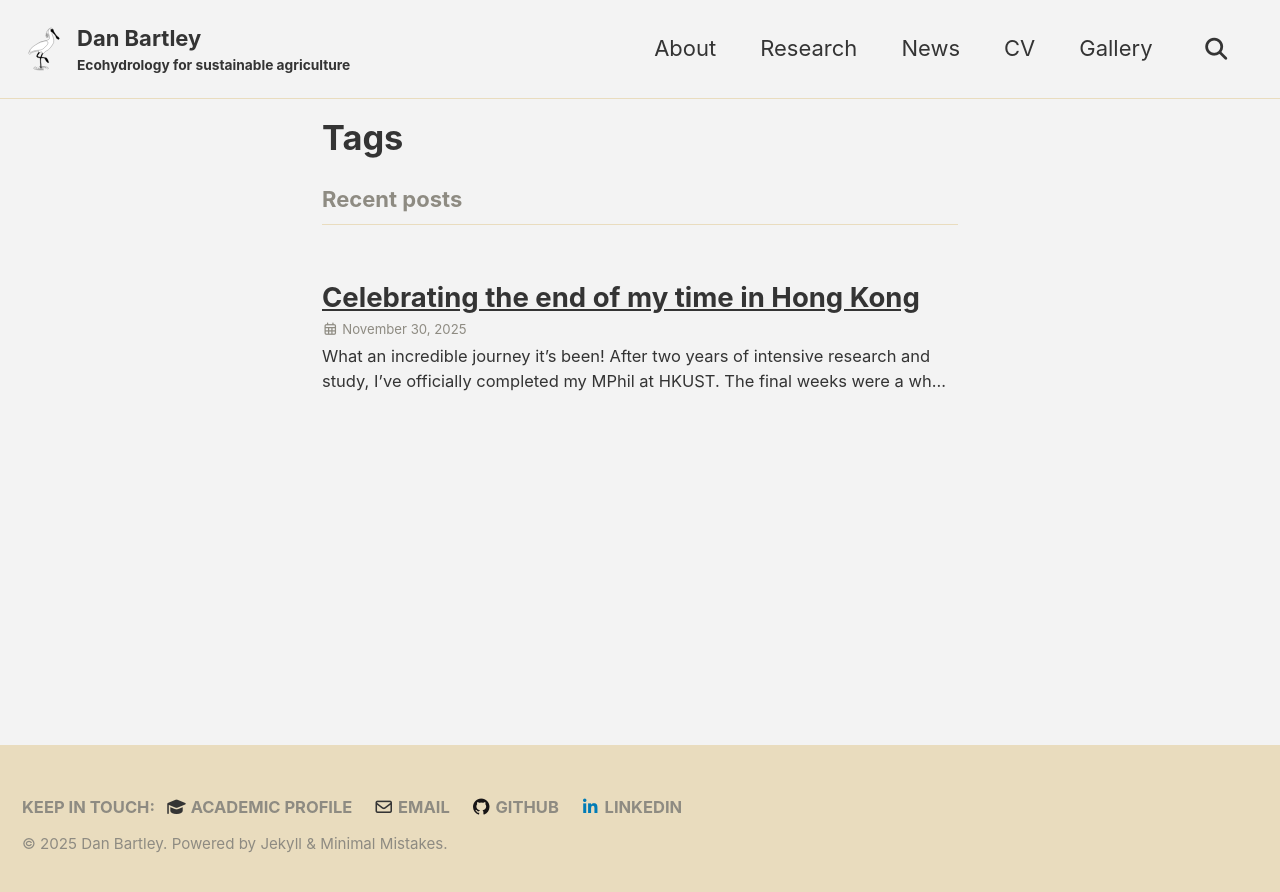
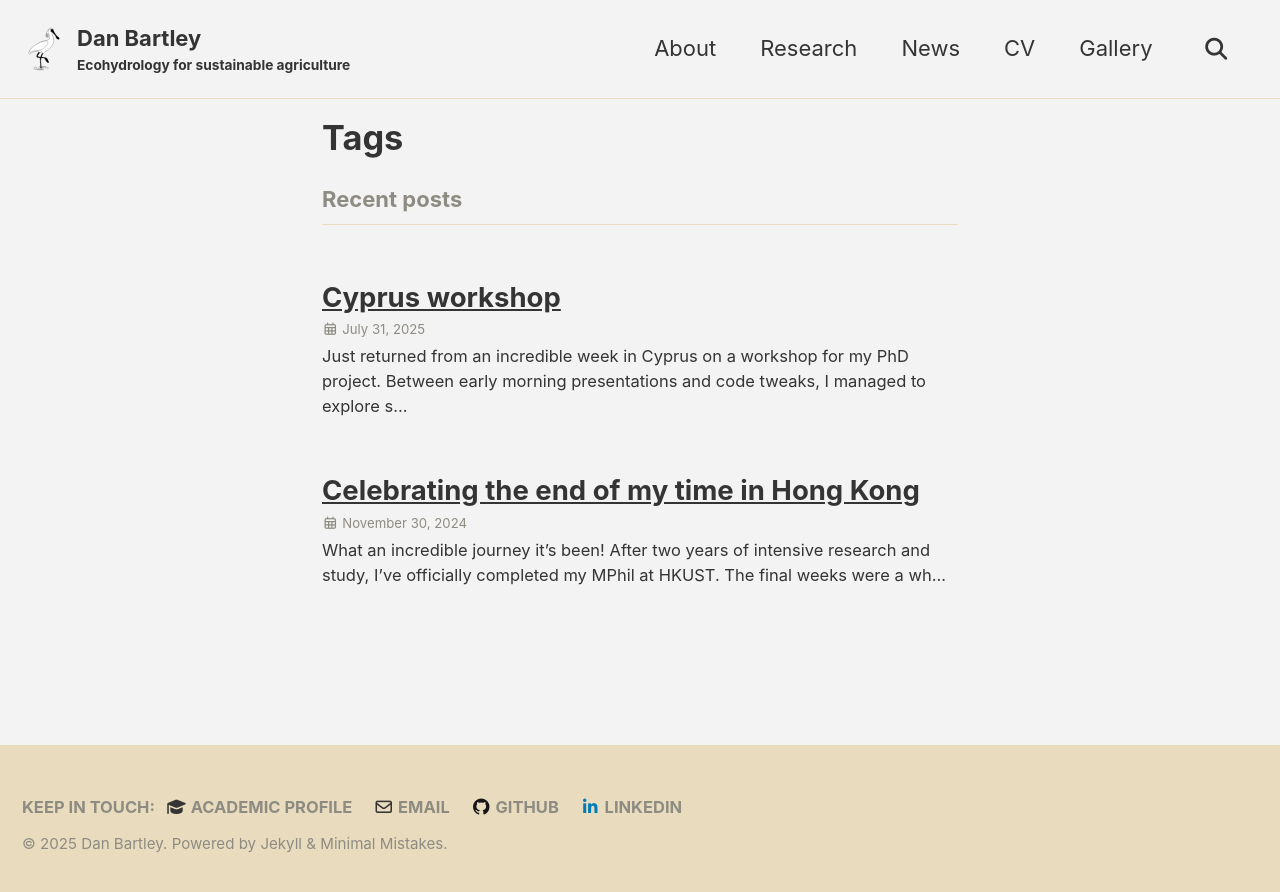
Before and after one commit to dpb-hydro/dpb-hydro.github.io, a Jekyll site: the page built from _pages/tag-archive.md, in a window 1280 px wide. Shown: the top 892 px of the page. Built offline with Jekyll 4.4.1, drawn with Linux system fonts in a browser that asks for light colours; cached includes are drawn as plain includes.

Commit message:
Rejigged posts/news

```diff
--- a/_posts/2025-11-30-graduation.md
+++ b/_posts/2024-11-30-graduation.md
@@ -1,7 +1,7 @@
 ---
 layout: post
 title:  "Celebrating the end of my time in Hong Kong"
-date:   2025-11-30 09:00:00 +0800
+date:   2024-11-30 09:00:00 +0800
 categories: updates
 ---
 
--- /dev/null
+++ b/_posts/2025-07-31-cyprus.md
@@ -0,0 +1,8 @@
+---
+layout: post
+title:  "Cyprus workshop"
+date:   2025-07-31 09:00:00 +0100
+categories: updates
+---
+
+Just returned from an incredible week in Cyprus on a workshop for my PhD project. Between early morning presentations and code tweaks, I managed to explore some of Nicosia and sample the local cuisine. The combination of productive research work and experiencing a new environment has given me fresh perspectives on my modeling approaches, and I'm excited to take this forward into my ongoing simulations. There's something invaluable about getting out of the office and seeing firsthand the complex natural systems we're trying to capture computationally.
```
Also changed, not shown: _pages/news.md (+0 -4 lines).
